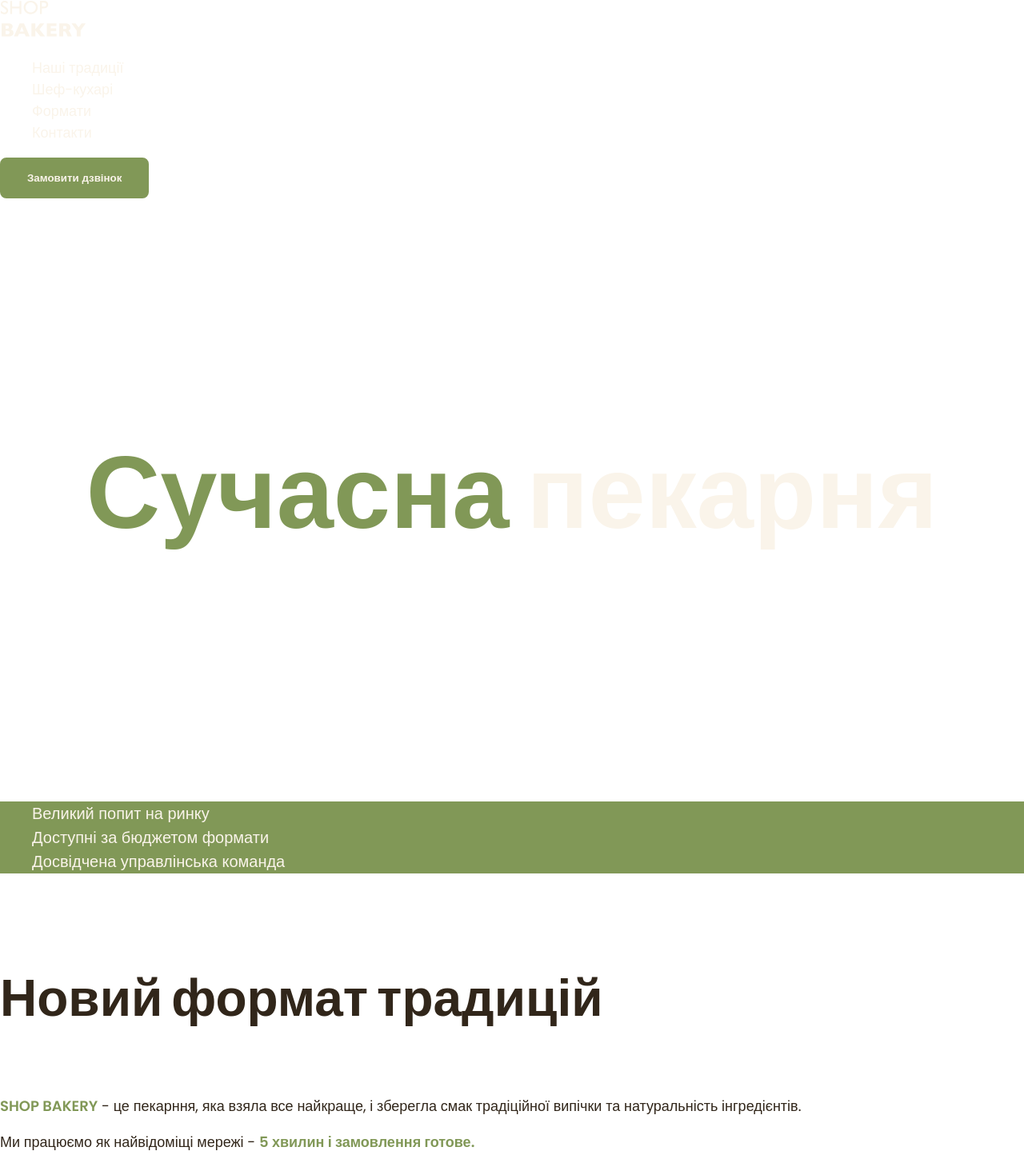
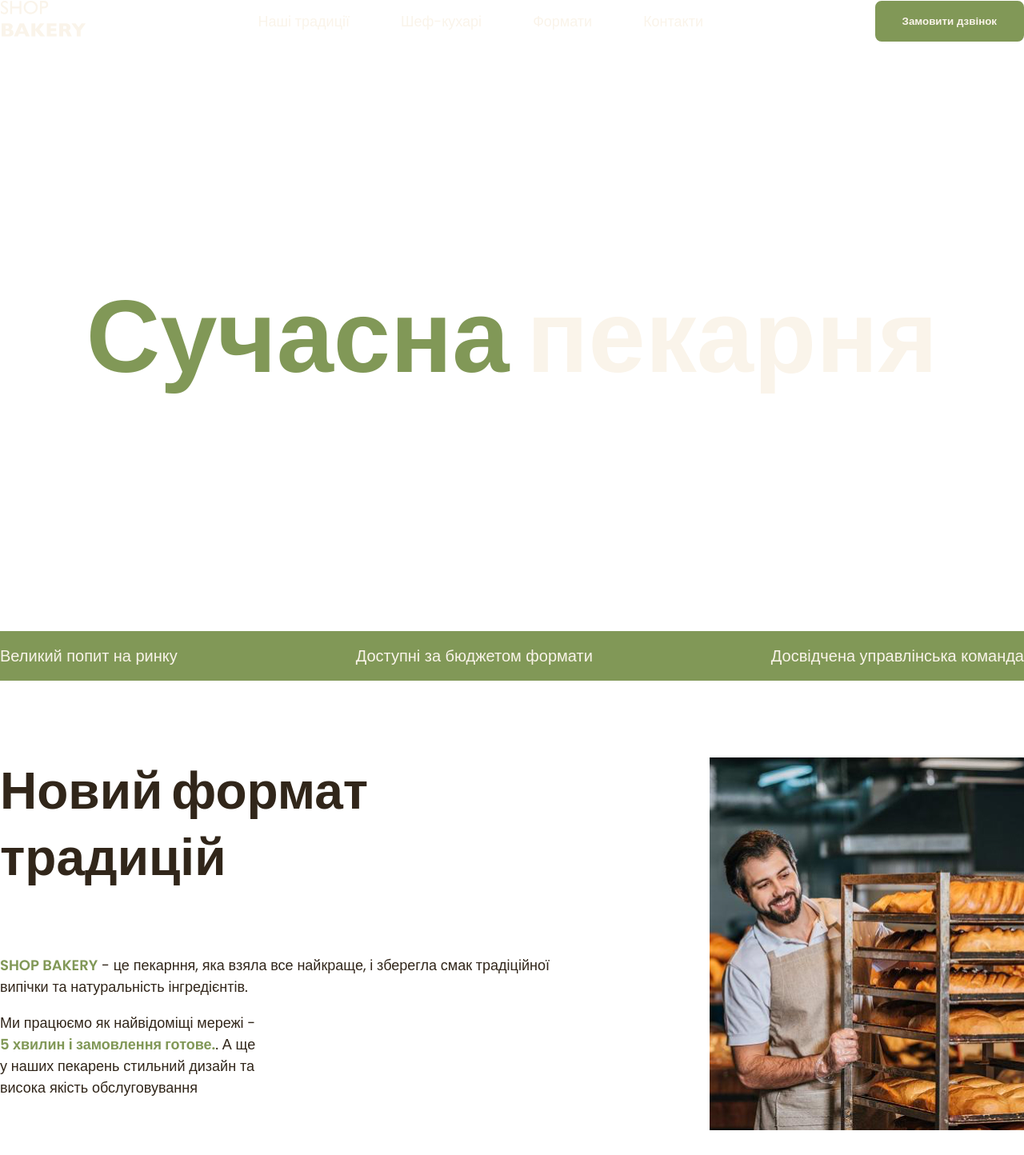
Before and after one commit to Me2dev/bakery, a plain HTML site: page index.html in a window 1280 px wide. Shown: the top 1444 px of the page at 80% size. Drawn offline with Linux system fonts and the light colour scheme.

Commit message:
Update styles.css

```diff
--- a/css/styles.css
+++ b/css/styles.css
@@ -57,6 +57,8 @@ address {
 }
 
 ul {
+    margin: 0;
+    padding: 0;
     list-style-type: none;
 }
 
@@ -103,7 +105,27 @@ ul {
 
 .link:hover {
     color: var(--color-brand);
-    font-weight: 600;
+}
+
+/*Header*/
+.header-container {
+    display: flex;
+    align-items: center;
+    gap: 40px;
+}
+
+.header-nav {
+    display: flex;
+    align-items: center;
+    flex-grow: 1;
+    gap: 40px;
+}
+
+.header-menu {
+    display: flex;
+    gap: 64px;
+    flex-grow: 1;
+    justify-content: center;
 }
 
 /*Hero section*/
@@ -124,9 +146,15 @@ ul {
 }
 
 /*Advantages section*/
+.advantages-section {
+    padding: 16px 0;
+    background-color: var(--color-brand);
+}
+
 .advanteges-list {
-    background-color: var(--color-brand);
-    color: var(--color-primary-light);
+    display: flex;
+    justify-content: space-between;
+    gap: 40px;
 }
 
 .section-title {
@@ -142,11 +170,23 @@ ul {
 .advanteges-item {
     font-weight: 300;
     font-size: 20px;
+    color: var(--color-primary-light);
 }
 
 /*Traditions section*/
 .traditions-section {
     padding-top: 96px;
+}
+
+.traditions-container {
+    display: flex;
+    gap: 100px;
+    justify-content: space-between;
+
+}
+
+.traditions-content {
+    max-width: 710px;
 }
 
 .traditions-title {
@@ -162,6 +202,10 @@ ul {
     text-transform: uppercase;
 }
 
+.traditions-text.limited {
+    max-width: 330px;
+}
+
 /*Chefs section*/
 .chef-title {
     margin-bottom: 16px;
@@ -174,6 +218,17 @@ ul {
 }
 
 /*Formats section*/
+.formats-list {
+    display: flex;
+    gap: 20px;
+}
+
+.format-card {
+    padding: 24px;
+    border: 1px solid lightgray;
+    border-radius: 16px;
+}
+
 .format-title {
     font-size: 24px;
     font-weight: 600;
--- a/index.html
+++ b/index.html
@@ -11,11 +11,12 @@
   <body>
     <header>
       <div class="container">
-        <nav>
+        <div class="header-container">
+          <nav class="header-nav">
             <a href="">
               <img src="./images/logo.svg" alt="logo" />
             </a>
-          <ul>
+            <ul class="header-menu">
               <li>
                 <a class="link" href="#traditions-section">Наші традиції</a>
               </li>
@@ -26,12 +27,13 @@
           </nav>
           <button class="button" type="button">Замовити дзвінок</button>
         </div>
+      </div>
     </header>
     <main>
       <section class="hero-section">
         <h1 class="hero-title"><span class="accent">Сучасна</span> пекарня</h1>
       </section>
-      <section>
+      <section class="advantages-section">
         <div class="container">
           <h2 class="visually-hidden">Наші переваги</h2>
           <ul class="advanteges-list">
@@ -43,17 +45,24 @@
       </section>
       <section class="traditions-section section" id="traditions-section">
         <div class="container">
-          <h2 class="traditions-title section-title">Новий формат традицій</h2>
+          <div class="traditions-container">
+            <div class="traditions-content">
+              <h2 class="traditions-title section-title">
+                Новий формат традицій
+              </h2>
               <p class="traditions-text">
-            <span class="brand uppercase">shop bakery</span> - це пекарння, яка
-            взяла все найкраще, і зберегла смак традіційної випічки та
+                <span class="brand uppercase">shop bakery</span> - це пекарння,
+                яка взяла все найкраще, і зберегла смак традіційної випічки та
                 натуральність інгредієнтів.
               </p>
-          <p class="traditions-text">
+              <p class="traditions-text limited">
                 Ми працюємо як найвідоміщі мережі -
-            <span class="brand">5 хвилин і замовлення готове.</span>
+                <span class="brand">5 хвилин і замовлення готове.</span>. А ще у
+                наших пекарень стильний дизайн та висока якість обслуговування
               </p>
+            </div>
             <img src="./images/baker-man.jpg" alt="baker-man" />
+          </div>
         </div>
       </section>
       <section class="section" id="chefs-section">
@@ -83,9 +92,9 @@
       <section class="section" id="formats-section">
         <div class="container">
           <h2 class="formats-title section-title">Формати</h2>
-          <ul>
+          <ul class="formats-list">
             <li>
-              <article>
+              <article class="format-card">
                 <h3 class="format-title" lang="en">Walrus</h3>
                 <div class="format-text">
                   <p>Площа: до 120 м2</p>
@@ -99,7 +108,7 @@
               </article>
             </li>
             <li>
-              <article>
+              <article class="format-card">
                 <h3 class="format-title" lang="en">Horseshoe</h3>
                 <div class="format-text">
                   <p>Площа: до 25 м2</p>
@@ -113,7 +122,7 @@
               </article>
             </li>
             <li>
-              <article>
+              <article class="format-card">
                 <h3 class="format-title" lang="en">Handlebar</h3>
                 <div class="format-text">
                   <p>Площа: до 30 м2</p>
```
Lines whose indentation alone changed are shown as unchanged.
